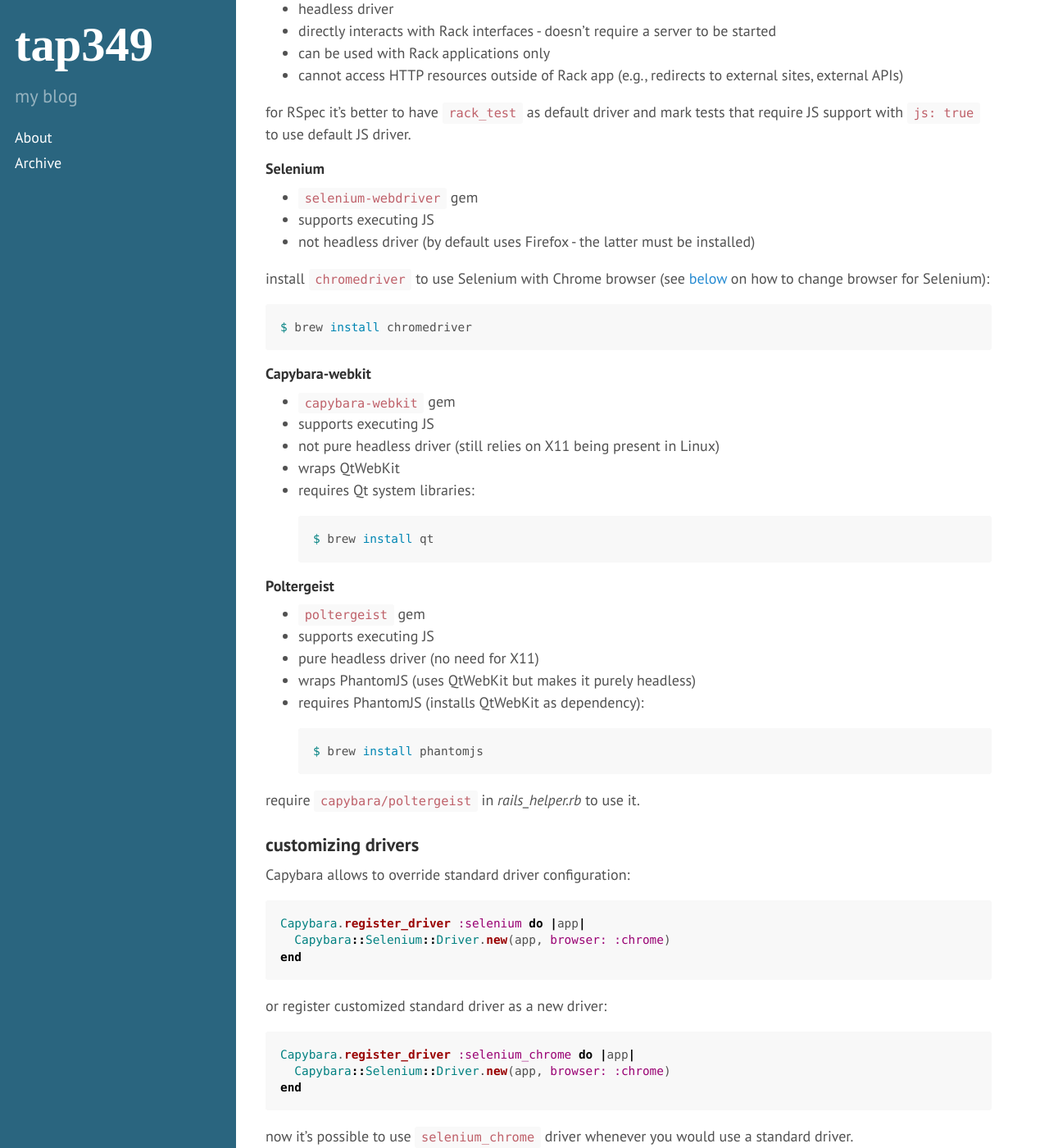
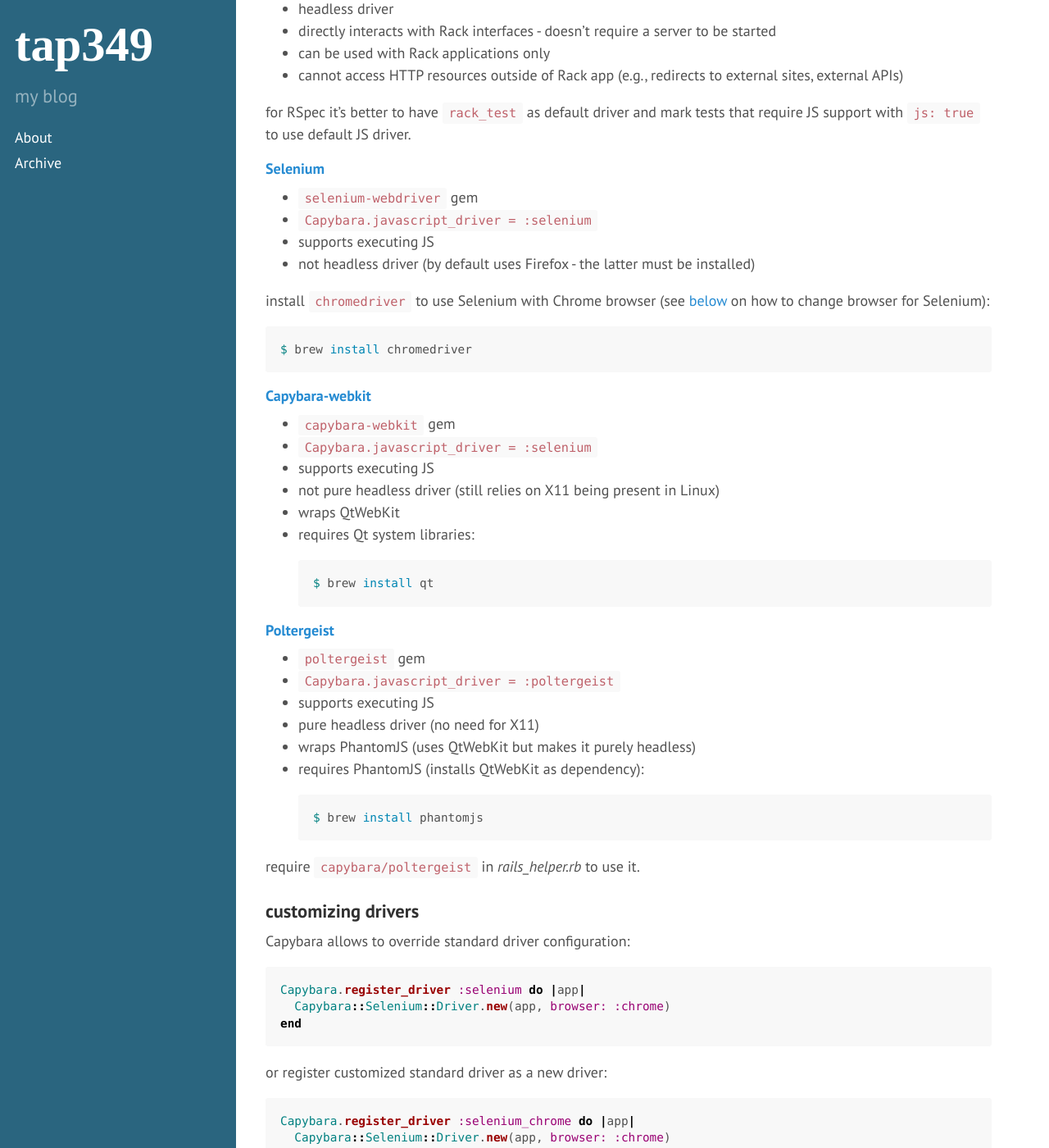
Before and after one commit to tap349/tap349.github.io, a Jekyll site: the page built from _posts/2016-04-09-capybara.md, in a window 1280 px wide and 1400 px high, scrolled down 3337 px. Shown: the whole window at 82% size. Built offline with Jekyll 4.4.1, drawn with Linux system fonts in a browser that asks for light colours.

Commit message:
update 2016-04-17_19:05:18

````diff
--- a/_posts/2016-04-09-capybara.md
+++ b/_posts/2016-04-09-capybara.md
@@ -125,9 +125,10 @@
 for RSpec it's better to have `rack_test` as default driver and
 mark tests that require JS support with `js: true` to use default JS driver.
 
-#### Selenium
+#### [Selenium](https://rubygems.org/gems/selenium-webdriver)
 
 - `selenium-webdriver` gem
+- `Capybara.javascript_driver = :selenium`
 - supports executing JS
 - not headless driver (by default uses Firefox - the latter must be installed)
 
@@ -138,9 +139,10 @@
 $ brew install chromedriver
 ```
 
-#### Capybara-webkit
+#### [Capybara-webkit](https://github.com/thoughtbot/capybara-webkit)
 
 - `capybara-webkit` gem
+- `Capybara.javascript_driver = :selenium`
 - supports executing JS
 - not pure headless driver (still relies on X11 being present in Linux)
 - wraps QtWebKit
@@ -150,9 +152,10 @@
   $ brew install qt
   ```
 
-#### Poltergeist
+#### [Poltergeist](https://github.com/teampoltergeist/poltergeist)
 
 - `poltergeist` gem
+- `Capybara.javascript_driver = :poltergeist`
 - supports executing JS
 - pure headless driver (no need for X11)
 - wraps PhantomJS (uses QtWebKit but makes it purely headless)
````
